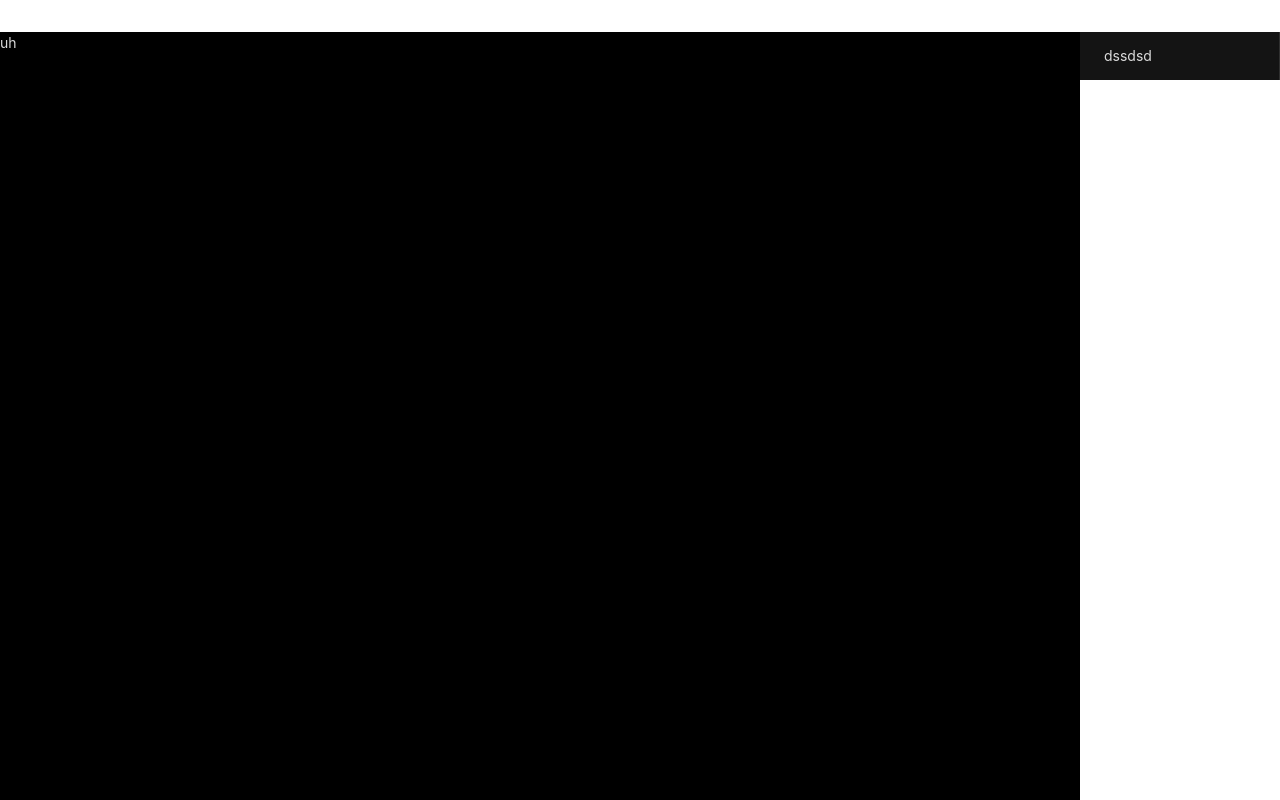
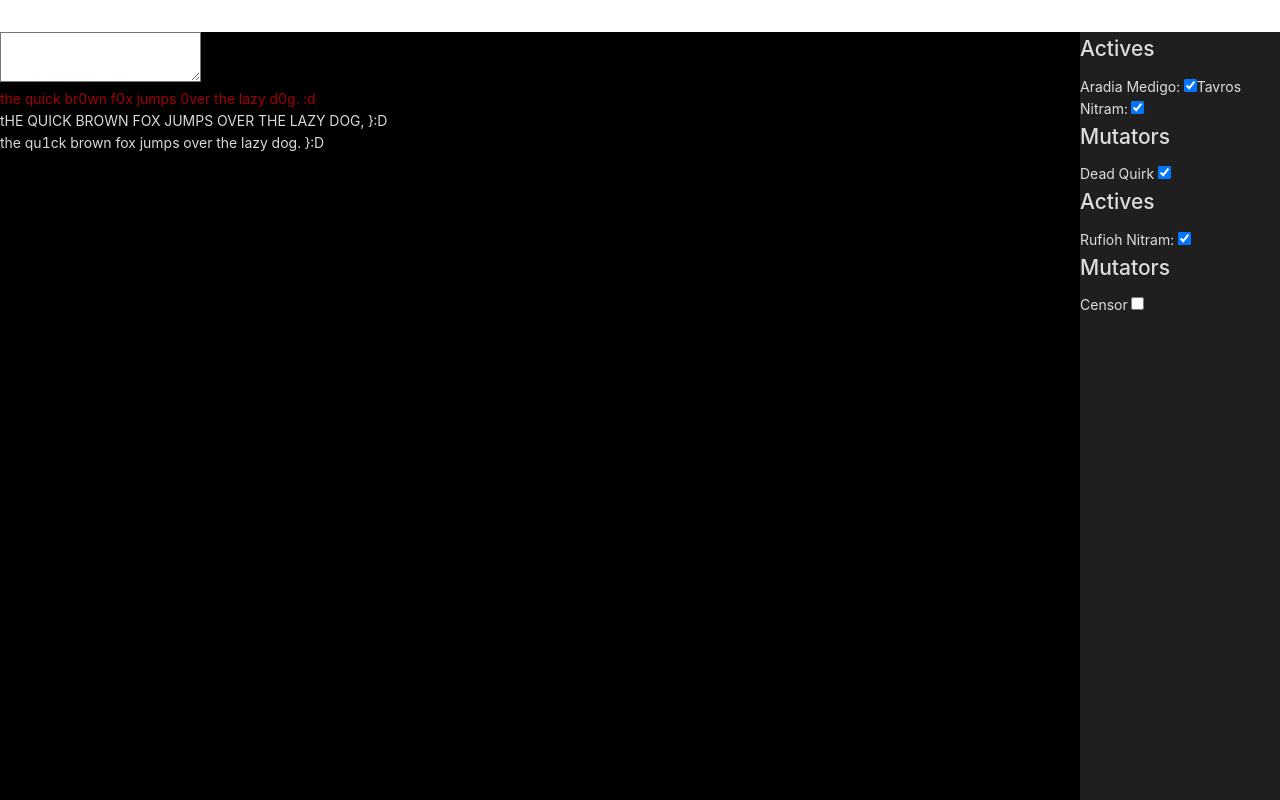
Before and after one commit to MergeCommits/Homestuck-Quirk-Generator, a React (Create React App) app: page / in a window 1280 px wide. Shown: the top 800 px of the page. Built offline with nearby package versions, Linux system fonts and the light colour scheme.

Commit message:
Started color code.

```diff
--- a/package.json
+++ b/package.json
@@ -37,6 +37,7 @@
         "@types/react": "^17.0.0",
         "@types/react-dom": "^17.0.0",
         "antd": "^4.15.4",
+        "node-sass": "5.0.0",
         "react": "^17.0.2",
         "react-dom": "^17.0.2",
         "react-scripts": "4.0.3",
--- a/src/App.tsx
+++ b/src/App.tsx
@@ -1,29 +1,11 @@
 import React from "react";
 import "App.css";
 import JMain from "components/JMain";
-import { Layout, Menu } from "antd";
-import NavBar from "components/responsive-sidebar/NavBar/NavBar";
-import SideBar from "components/responsive-sidebar/SideBar/SideBar";
 
 function App(): JSX.Element {
-    const menu = (
-        <Menu mode="inline">
-            <Menu.Item>
-                dssdsd
-            </Menu.Item>
-        </Menu>
-    );
-
     return (
         <div className="App">
-
-            <NavBar menu={menu} />
-            <Layout>
-                <Layout.Content className="content">
-                    uh
-                </Layout.Content>
-                <SideBar menu={menu} />
-            </Layout>
+            <JMain />
         </div>
     );
 }
--- /dev/null
+++ b/src/color-codes/color-mixins.scss
@@ -0,0 +1,7 @@
+@mixin generate-colors($identifier) {
+    :root {
+        --#{$identifier}-color: #a10000;
+    }
+}
+
+@include generate-colors("aradia-medigo");
--- a/src/components/JMain.tsx
+++ b/src/components/JMain.tsx
@@ -6,9 +6,12 @@ import Beforus from "quirks/collections/Beforus";
 import MutatorBox from "components/quirk-adapters/MutatorBox";
 import Quirk from "quirks/Quirk";
 import QuirkMutator from "quirks/QuirkMutator";
-import { Layout, Menu } from "antd";
 
-const { Header, Content, Footer, Sider } = Layout;
+import "color-codes/color-mixins.scss";
+
+import { Layout } from "antd";
+import NavBar from "components/responsive-sidebar/NavBar/NavBar";
+import SideBar from "components/responsive-sidebar/SideBar/SideBar";
 
 interface JMainStates {
     inputText: string
@@ -145,16 +148,20 @@ export default class JMain extends React.Component<unknown, JMainStates> {
             categoryRenders.push(this.renderCategory(category));
         }
 
+        const sidebar = categoryRenders;
+
         return (
-            <div style={{ display: "flex" }}>
-                <div>
-                    <textarea onChange={event => this.inputTextHandler(event.target.value)} defaultValue={this.defaultText}/>
-                    {this.renderQuirks()}
-                </div>
-                <div>
-                    {categoryRenders}
-                </div>
-            </div>
+            <React.Fragment>
+                <NavBar menu={sidebar} />
+                <Layout>
+                    <Layout.Content className="content">
+
+                        <textarea onChange={event => this.inputTextHandler(event.target.value)} defaultValue={this.defaultText}/>
+                        {this.renderQuirks()}
+                    </Layout.Content>
+                    <SideBar menu={sidebar} />
+                </Layout>
+            </React.Fragment>
         );
     }
 }
--- a/src/components/quirk-adapters/QuirkBox.tsx
+++ b/src/components/quirk-adapters/QuirkBox.tsx
@@ -1,13 +1,24 @@
-import React, { FunctionComponent } from "react";
+import React, { CSSProperties } from "react";
 import Quirk from "quirks/Quirk";
 
 type QuirkBoxProps = {
     quirk: Quirk;
 };
 
-const QuirkBox: FunctionComponent<QuirkBoxProps> = ({ quirk }) =>
-    <div>
-        {quirk.outputText}
-    </div>;
+class QuirkBox extends React.Component<QuirkBoxProps> {
+    private generateStyles(): CSSProperties {
+        const colorVar = `--${this.props.quirk.identifier}-color`;
+
+        return {
+            color: `var(${colorVar})`
+        };
+    }
+
+    public render(): JSX.Element {
+        return <div style={this.generateStyles()}>
+            {this.props.quirk.outputText}
+        </div>;
+    }
+}
 
 export default QuirkBox;
--- a/src/components/responsive-sidebar/NavBar/NavBar.tsx
+++ b/src/components/responsive-sidebar/NavBar/NavBar.tsx
@@ -4,7 +4,7 @@ import { MenuOutlined } from "@ant-design/icons";
 import "./NavBar.css";
 
 export type NavBarProps = {
-    menu: JSX.Element
+    menu: JSX.Element | JSX.Element[]
 };
 
 const NavBar = (props: NavBarProps): JSX.Element => {
@@ -18,8 +18,8 @@ const NavBar = (props: NavBarProps): JSX.Element => {
                 onClick={() => setVisible(true)}
             />
             <Drawer
-                title="Topics"
-                placement="left"
+                // title="Topics"
+                placement="right"
                 // onClick={() => setVisible(false)}
                 onClose={() => setVisible(false)}
                 visible={visible}
--- a/src/components/responsive-sidebar/SideBar/SideBar.tsx
+++ b/src/components/responsive-sidebar/SideBar/SideBar.tsx
@@ -8,7 +8,7 @@ const SideBar = (props: NavBarProps): JSX.Element => {
         <Layout.Sider
             className="sidebar"
             breakpoint={"lg"}
-            theme="light"
+            theme="dark"
             collapsedWidth={0}
             trigger={null}
         >
--- a/src/index.tsx
+++ b/src/index.tsx
@@ -2,7 +2,6 @@ import React from "react";
 import ReactDOM from "react-dom";
 import "./index.css";
 import App from "./App";
-import reportWebVitals from "./reportWebVitals";
 
 ReactDOM.render(
     <React.StrictMode>
@@ -10,8 +9,3 @@ ReactDOM.render(
     </React.StrictMode>,
     document.getElementById("root")
 );
-
-// If you want to start measuring performance in your app, pass a function
-// to log results (for example: reportWebVitals(console.log))
-// or send to an analytics endpoint. Learn more: https://bit.ly/CRA-vitals
-reportWebVitals();
```
Also changed, not shown: 1 other file (tests, documents, lock files or other folders).
